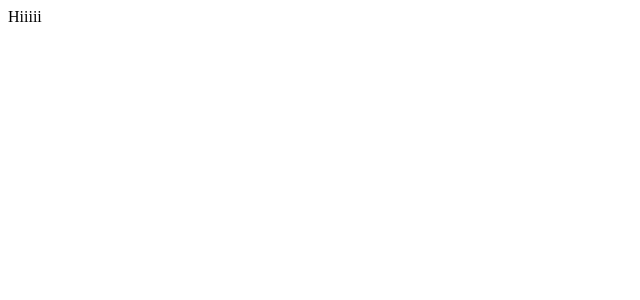
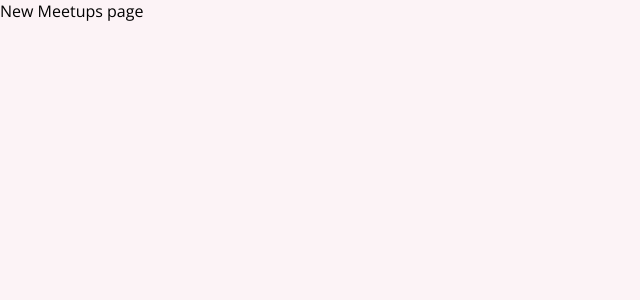
Before and after one commit to henryookonkwo/sterling_react_meetup, a React (Create React App) app: page /new-meetup in a window 1280 px wide. Shown: the top 300 px of the page, without its empty margins (0-640 px from the left). Built offline with nearby package versions, Linux system fonts and the light colour scheme.

Commit message:
routing in react rrd-v6

```diff
--- a/package.json
+++ b/package.json
@@ -8,6 +8,7 @@
     "@testing-library/user-event": "^13.5.0",
     "react": "^18.3.1",
     "react-dom": "^18.3.1",
+    "react-router-dom": "^6.23.1",
     "react-scripts": "5.0.1",
     "web-vitals": "^2.1.4"
   },
--- a/src/App.js
+++ b/src/App.js
@@ -1,5 +1,16 @@
+import { Routes, Route } from "react-router-dom";
+import AllMeetupsPage from "./pages/AllMeetups";
+import NewMeetupPage from "./pages/NewMeetup";
+import FavoritesPage from "./pages/Favorites";
+
 function App() {
-  return <div>Hiiiii</div>;
+  return (
+    <Routes>
+      <Route path="/" exact element={<AllMeetupsPage />} />
+      <Route path="/new-meetup" element={<NewMeetupPage />} />
+      <Route path="/favorites" element={<FavoritesPage />} />
+    </Routes>
+  );
 }
 
 export default App;
--- /dev/null
+++ b/src/index.css
@@ -0,0 +1,21 @@
+@import url("https://fonts.googleapis.com/css2?family=Open+Sans:wght@400;700&display=swap");
+
+* {
+  box-sizing: border-box;
+}
+
+body {
+  font-family: "Open Sans", sans-serif;
+  margin: 0;
+  background-color: #fcf3f6;
+}
+
+h1 {
+  font-size: 2.5rem;
+  color: #2c292b;
+}
+
+h2 {
+  font-size: 1.5rem;
+  color: #2c292b;
+}
--- a/src/index.js
+++ b/src/index.js
@@ -1,11 +1,13 @@
 import React from "react";
-import ReactDOM from "react-dom/client";
+import ReactDOM from "react-dom";
+import { BrowserRouter as Router } from "react-router-dom";
 
+import "./index.css";
 import App from "./App";
 
 const root = ReactDOM.createRoot(document.getElementById("root"));
-root.render(<App />);
-
-// If you want to start measuring performance in your app, pass a function
-// to log results (for example: reportWebVitals(console.log))
-// or send to an analytics endpoint. Learn more: https://bit.ly/CRA-vitals
+root.render(
+  <Router>
+    <App />
+  </Router>
+);
--- /dev/null
+++ b/src/pages/AllMeetups.js
@@ -0,0 +1,5 @@
+const AllMeetupsPage = () => {
+  return <div>All Meetups page</div>;
+};
+
+export default AllMeetupsPage;
--- /dev/null
+++ b/src/pages/Favorites.js
@@ -0,0 +1,5 @@
+const FavoritesPage = () => {
+  return <div>Favorites page</div>;
+};
+
+export default FavoritesPage;
--- /dev/null
+++ b/src/pages/NewMeetup.js
@@ -0,0 +1,5 @@
+const NewMeetupPage = () => {
+  return <div>New Meetups page</div>;
+};
+
+export default NewMeetupPage;
```
Also changed, not shown: 1 other file (tests, documents, lock files or other folders).
